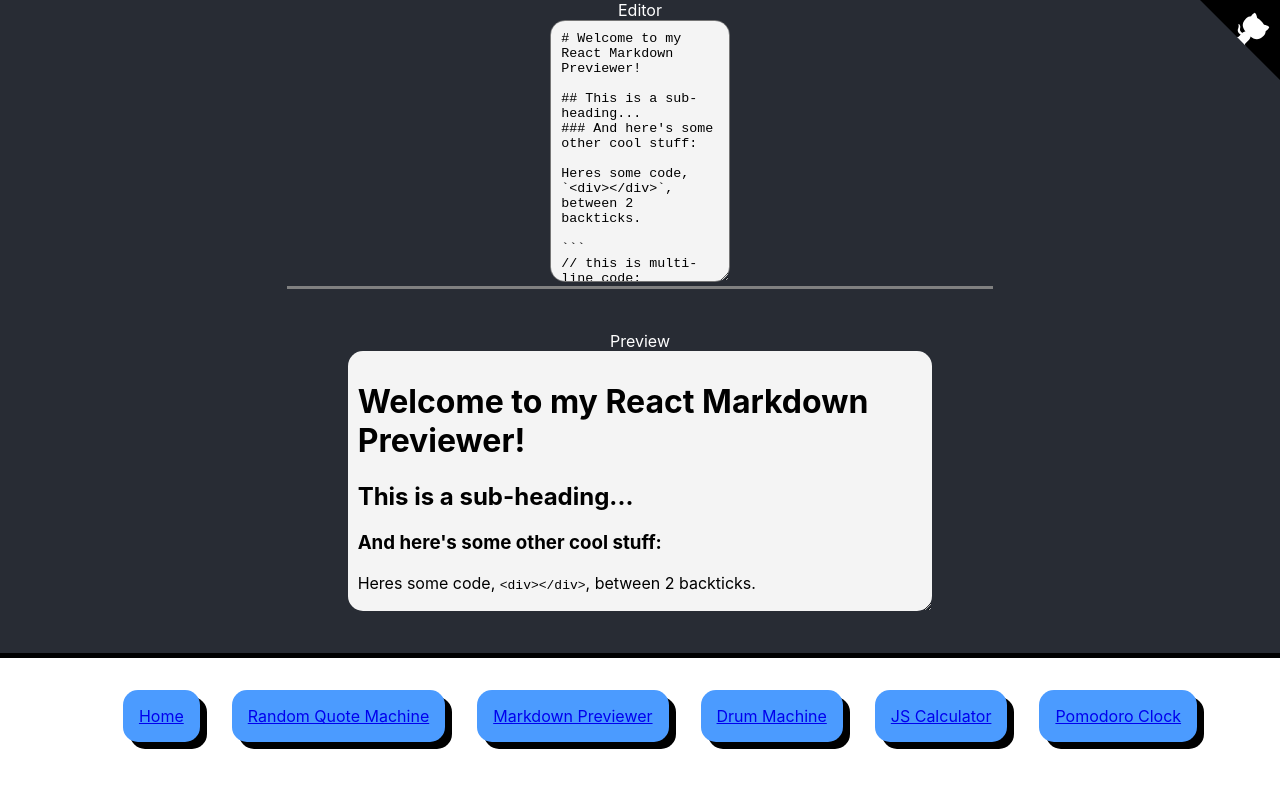
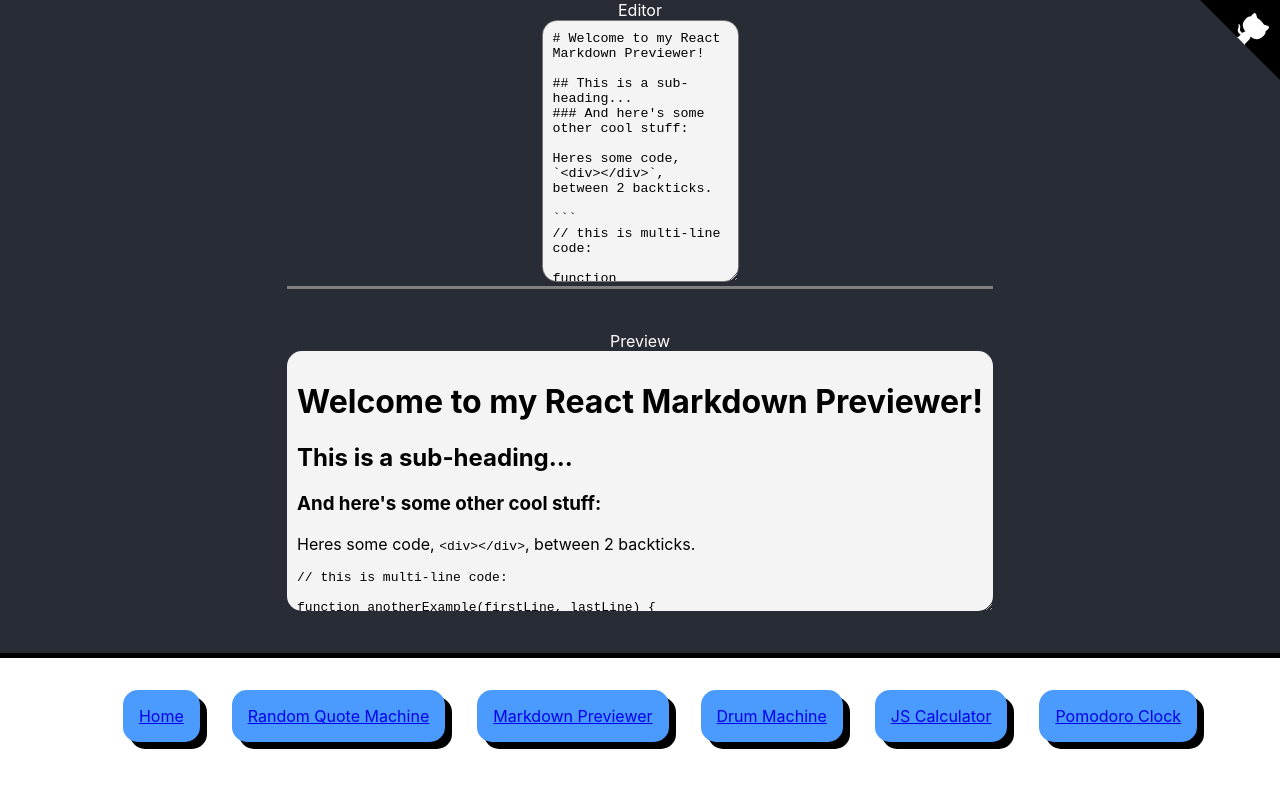
Before and after one commit to chiubaca/fcc-front-end-libs-challenge, a React (Create React App) app: page /markdown-previewer in a window 1280 px wide. Shown: the top 788 px of the page. Built offline with nearby package versions, Linux system fonts and the light colour scheme.

Commit message:
removed widths from textarea

```diff
--- a/src/pages/MarkdownPreviewer/MarkdownPreviewer.scss
+++ b/src/pages/MarkdownPreviewer/MarkdownPreviewer.scss
@@ -12,7 +12,7 @@
 
   textarea {
     background: #f4f4f4;
-    width: 80%;
+    // width: 80%;
     height: 30vh;
     border-radius: 15px;
     padding: 10px;
@@ -29,7 +29,7 @@
 
   #preview {
     background: #f4f4f4;
-    width: 80%;
+    // width: 80%;
     height: 30vh;
     border-radius: 15px;
     padding: 10px;
```
